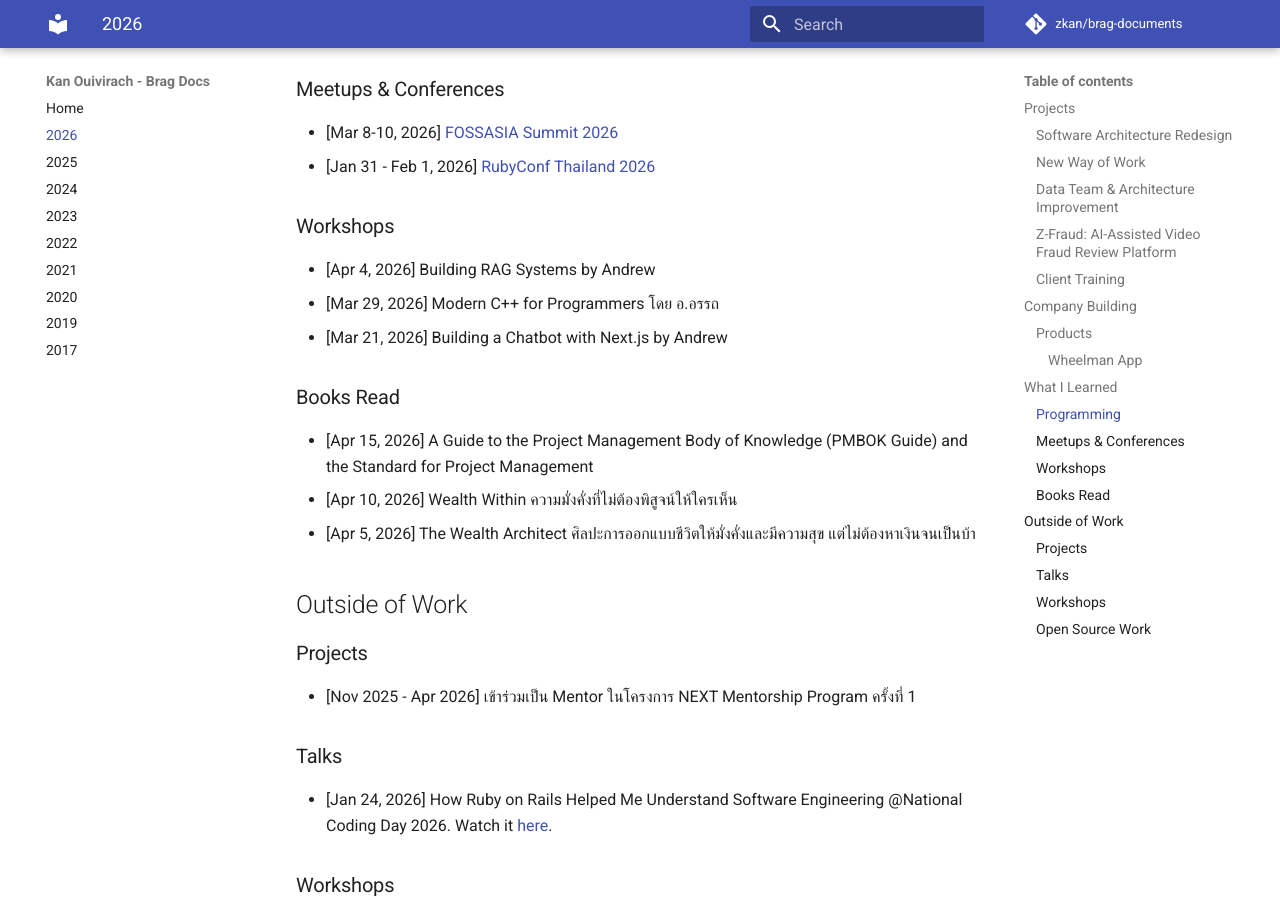
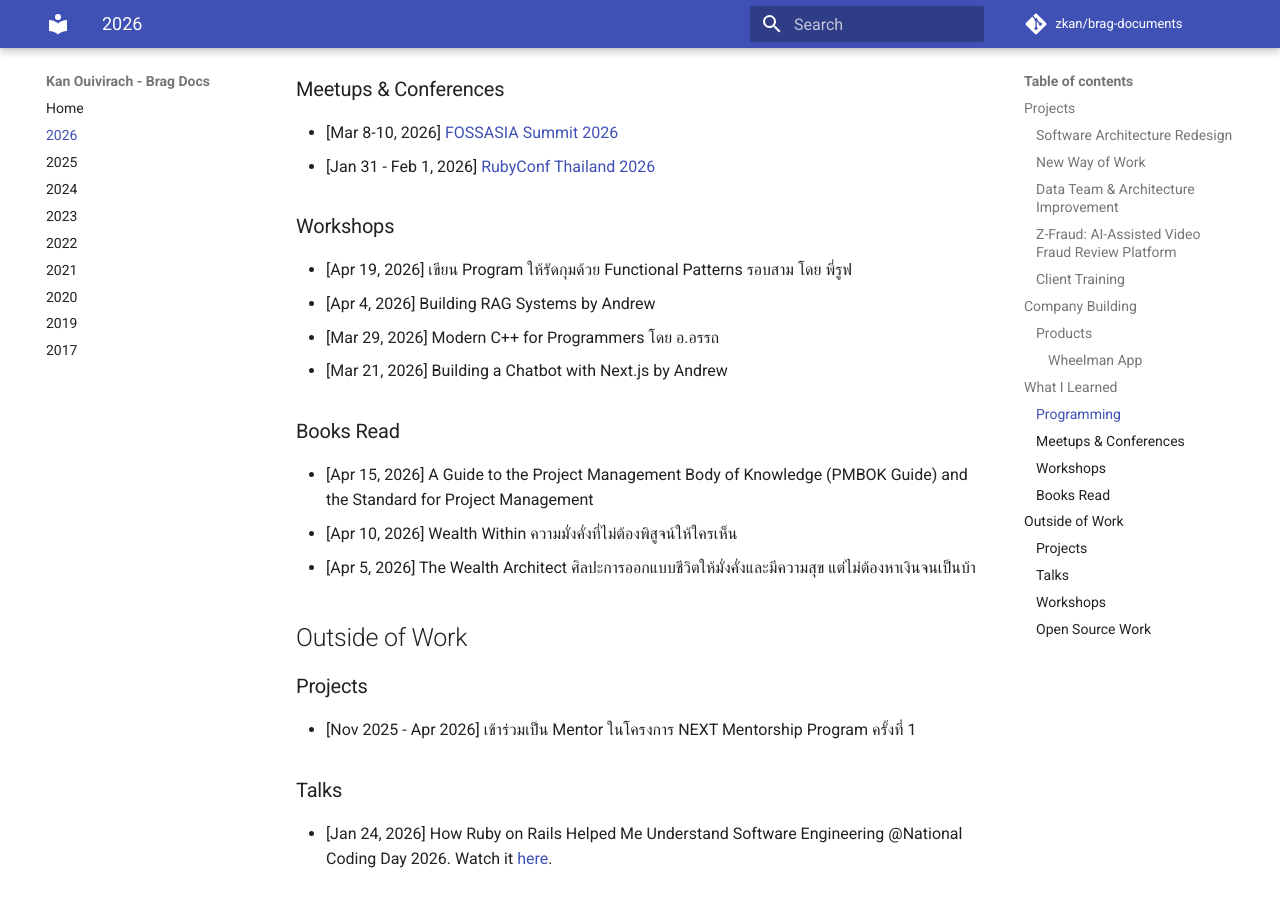
Before and after one commit to zkan/brag-documents, an MkDocs documentation site: the page built from docs/2026.md, in a window 1280 px wide and 900 px high, scrolled down 1705 px. Built offline with MkDocs 1.6.1 and Material for MkDocs 9.7.7, drawn with Linux system fonts in a browser that asks for light colours; comment, search, counter and statistics services are not loaded.

Commit message:
Add refactoring to functional workshop

```diff
--- a/docs/2026.md
+++ b/docs/2026.md
@@ -68,6 +68,7 @@
 
 ### Workshops
 
+* [Apr 19, 2026] เขียน Program ให้รัดกุมด้วย Functional Patterns รอบสาม โดย พี่รูฟ
 * [Apr 4, 2026] Building RAG Systems by Andrew
 * [Mar 29, 2026] Modern C++ for Programmers โดย อ.อรรถ
 * [Mar 21, 2026] Building a Chatbot with Next.js by Andrew
```
